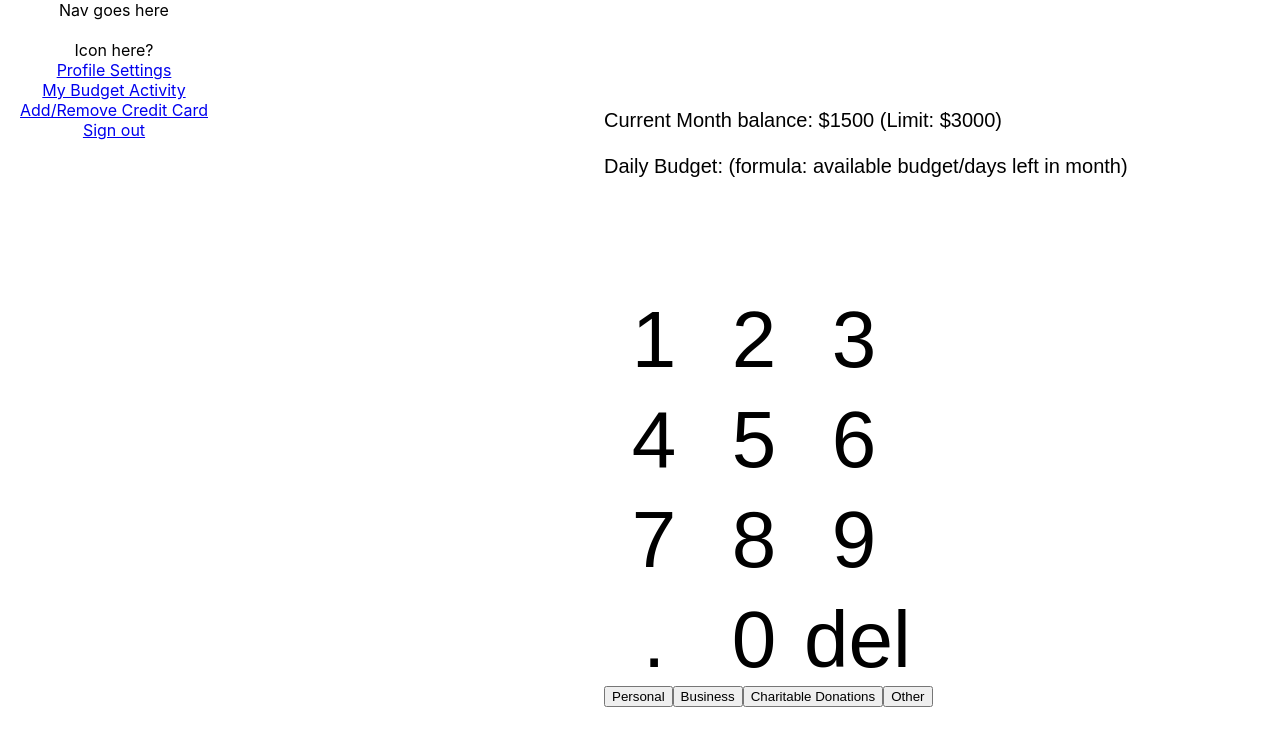
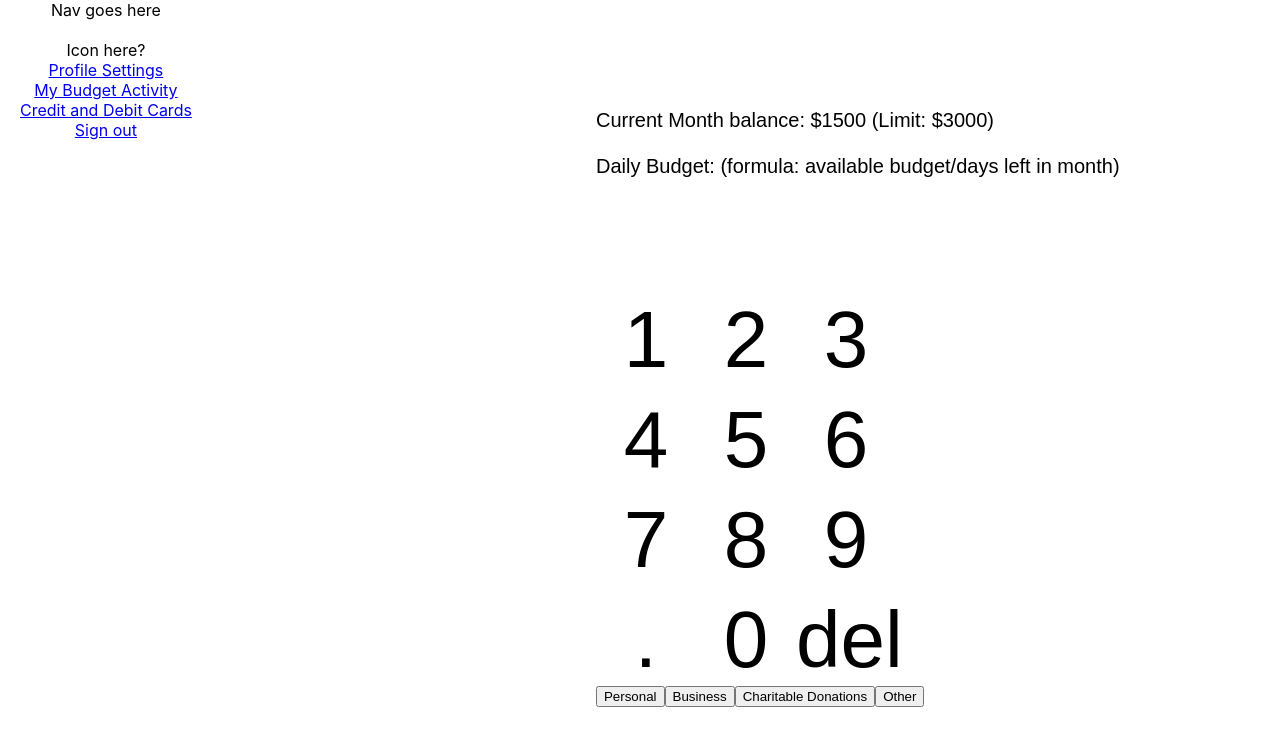
Before and after one commit to nd-jeong/Digital-Penny-Pincher, a React (Create React App) app in the folder client/: page /dashboard in a window 1280 px wide. Shown: the top 746 px of the page. Built offline with nearby package versions, Linux system fonts and the light colour scheme.

Commit message:
all main components are built and connected. next stop more functionality.

```diff
--- a/client/src/App.js
+++ b/client/src/App.js
@@ -4,6 +4,9 @@ import { Switch, Route } from "react-router-dom";
 import LandingPage from "./components/LandingPage";
 import NavDashboard from "./components/NavDashboard";
 import Dashboard from "./components/Dashboard";
+import ProfileSettings from "./components/ProfileSettings";
+import BudgetTracker from "./components/BudgetTracker";
+import CreditCardComponent from "./components/CreditCardComponent"
 
 
 
@@ -17,13 +20,12 @@ class App extends Component {
           <Route exact path="/nav_dashboard" component={NavDashboard} />
           {/* <Route exact path="/createuser" component={CreateUser} /> */}
           <Route exact path="/dashboard" component={Dashboard} />
-          {/* <Route exact path="/dashboard/keypad" component={KeypadButtons} /> */}
-          {/* <Route exact path="/dashboard/profile" component={ProfileSettings} />
-          <Route exact path="/dashboard/profile/edit" component={UpdateUser} />
+          <Route exact path="/dashboard/profile" component={ProfileSettings} />
+          {/* <Route exact path="/dashboard/profile/edit" component={UpdateUser} /> */}
           <Route exact path="/dashboard/budget" component={BudgetTracker} />
-          <Route exact path="/dashboard/budget/edit" component={UpdateBudget} />
+          {/* <Route exact path="/dashboard/budget/edit" component={UpdateBudget} /> */}
           <Route exact path="/dashboard/creditcards" component={CreditCardComponent} />
-          <Route exact path="/dashboard/creditcards/edit" component={UpdateCreditCard} /> */}
+          {/* <Route exact path="/dashboard/creditcards/edit" component={UpdateCreditCard} /> */}
         </Switch>
       </div>
     )
--- a/client/src/components/BudgetTracker.js
+++ b/client/src/components/BudgetTracker.js
@@ -0,0 +1,11 @@
+import React, { Component } from "react";
+
+class BudgetTracker extends Component {
+    render() {
+        return(
+            <div className="budget-container"> Budget Tracker Activity (container) </div>
+        )
+    }
+}
+
+export default BudgetTracker;
--- a/client/src/components/CreditCardComponent.js
+++ b/client/src/components/CreditCardComponent.js
@@ -0,0 +1,11 @@
+import React, { Component } from "react";
+
+class CreditCardComponent extends Component {
+    render() {
+        return(
+            <div className="credit-card-container"> Credit Cards (container) </div>
+        )
+    }
+}
+
+export default CreditCardComponent;
--- a/client/src/components/NavDashboard.js
+++ b/client/src/components/NavDashboard.js
@@ -8,7 +8,7 @@ class NavDashboard extends Component {
         <div>Icon here?</div>
         <Link to={"/dashboard/profile"}> Profile Settings </Link>
         <Link to={"/dashboard/budget"}>My Budget Activity</Link>
-        <Link to={"/dashboard/creditcards"}>Add/Remove Credit Card</Link>
+        <Link to={"/dashboard/creditcards"}>Credit and Debit Cards</Link>
         {/* The "sign out" link redirects to LandingPage (temporary placeholder until we incorporate auth) */}
         <Link to={"/"}>Sign out</Link>
       </div>
--- a/client/src/components/ProfileSettings.js
+++ b/client/src/components/ProfileSettings.js
@@ -0,0 +1,11 @@
+import React, { Component } from "react";
+
+class ProfileSettings extends Component {
+    render() {
+        return(
+            <div className="profile-container"> Profile (container) </div>
+        )
+    }
+}
+
+export default ProfileSettings;
```
